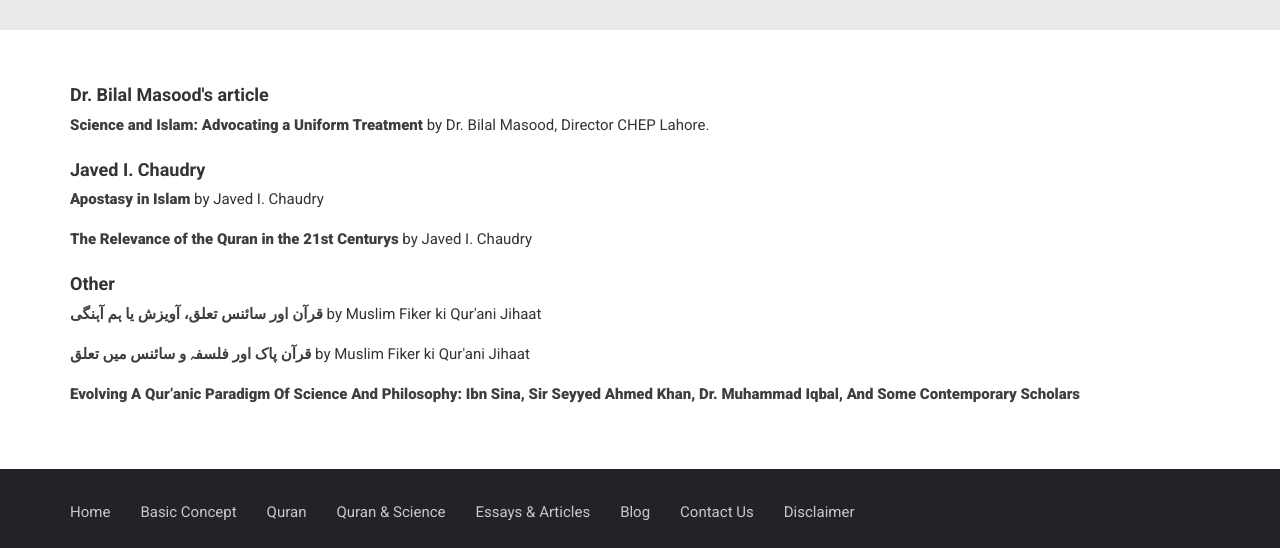
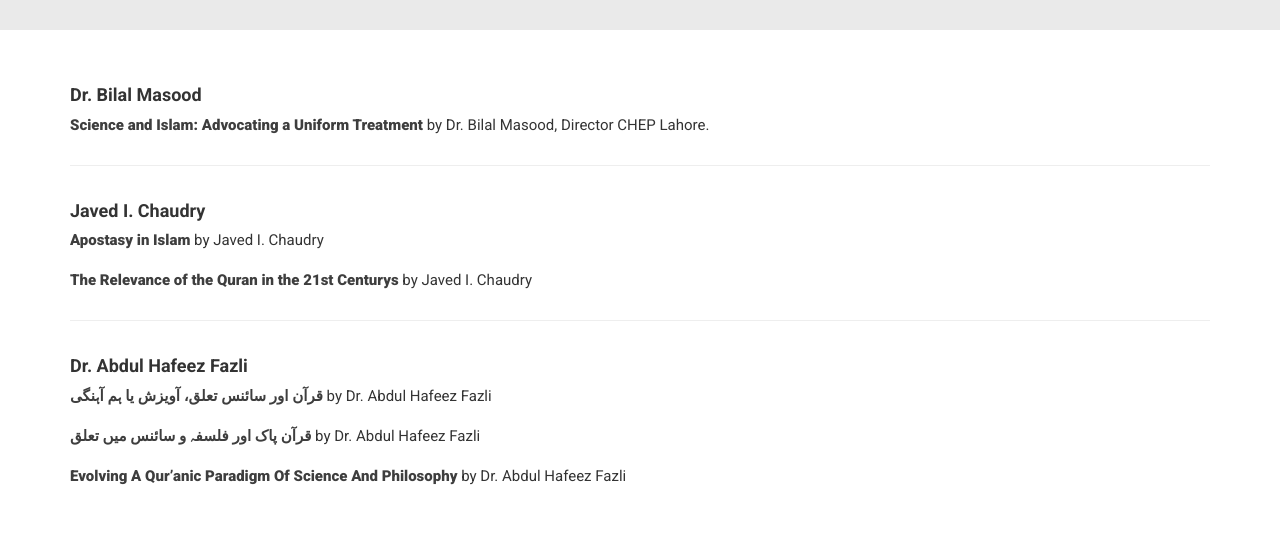
Before and after one commit to fahamk/q-s, a website: page views/essays-articles.html in a window 1280 px wide. Shown: the part 208-756 px from the top of the page. Drawn offline with nearby package versions, Linux system fonts and the light colour scheme.

Commit message:
Added author for OTHER

```diff
--- a/views/essays-articles.html
+++ b/views/essays-articles.html
@@ -199,17 +199,17 @@
 
 
 
-                                                        <h3 class="content-heading">Dr. Bilal Masood's article</h3>
+                                                        <h3 class="content-heading">Dr. Bilal Masood</h3>
                                                         <p><strong><a href="uniform-treatment-by-dr-bilal-masood.html">Science and Islam: Advocating a Uniform Treatment</a></strong> by Dr. Bilal Masood, Director CHEP Lahore.</p>
-
+                                                        <hr>
                                                         <h3 class="content-heading">Javed I. Chaudry</h3>
                                                         <p><strong><a href="apostasy-in-islam.html">Apostasy in Islam</a></strong> by Javed I. Chaudry</p>
                                                         <p><strong><a href="relevence-of-the-quran-in-the-21-century.html">The Relevance of the Quran in the 21st Centurys</a></strong> by Javed I. Chaudry</p>
-
-                                                        <h3 class="content-heading">Other</h3>
-                                                        <p><strong><b><a href="pdf1.html">قرآن اور سائنس تعلق، آویزش یا ہم آہنگی</a></strong></b> by Muslim Fiker ki Qur'ani Jihaat</p>
-                                                        <p><strong><a href="pdf2.html">قرآن پاک اور فلسفہ و سائنس میں تعلق</a></strong> by Muslim Fiker ki Qur'ani Jihaat</p>
-                                                        <p><strong><a href="pdf3.html">Evolving A Qur’anic Paradigm Of Science And Philosophy: Ibn Sina, Sir Seyyed Ahmed Khan, Dr. Muhammad Iqbal, And Some Contemporary Scholars</a></strong> </p>
+                                                        <hr>
+                                                        <h3 class="content-heading">Dr. Abdul Hafeez Fazli </h3>
+                                                        <p><strong><b><a href="pdf1.html">قرآن اور سائنس تعلق، آویزش یا ہم آہنگی</a></strong></b> by Dr. Abdul Hafeez Fazli</p>
+                                                        <p><strong><a href="pdf2.html">قرآن پاک اور فلسفہ و سائنس میں تعلق</a></strong> by Dr. Abdul Hafeez Fazli</p>
+                                                        <p><strong><a href="pdf3.html">Evolving A Qur’anic Paradigm Of Science And Philosophy</a></strong> by Dr. Abdul Hafeez Fazli </p>
                                         </div><!--/single-content-detail-->
                                     </div>
 
```
Also changed, not shown: views/pdf1.html (+4 -0 lines), views/pdf2.html (+3 -0 lines), views/pdf3.html (+3 -0 lines), views/quran-kareem.html (+1 -1 lines), views/assets/images/fazli.jpg (added).
